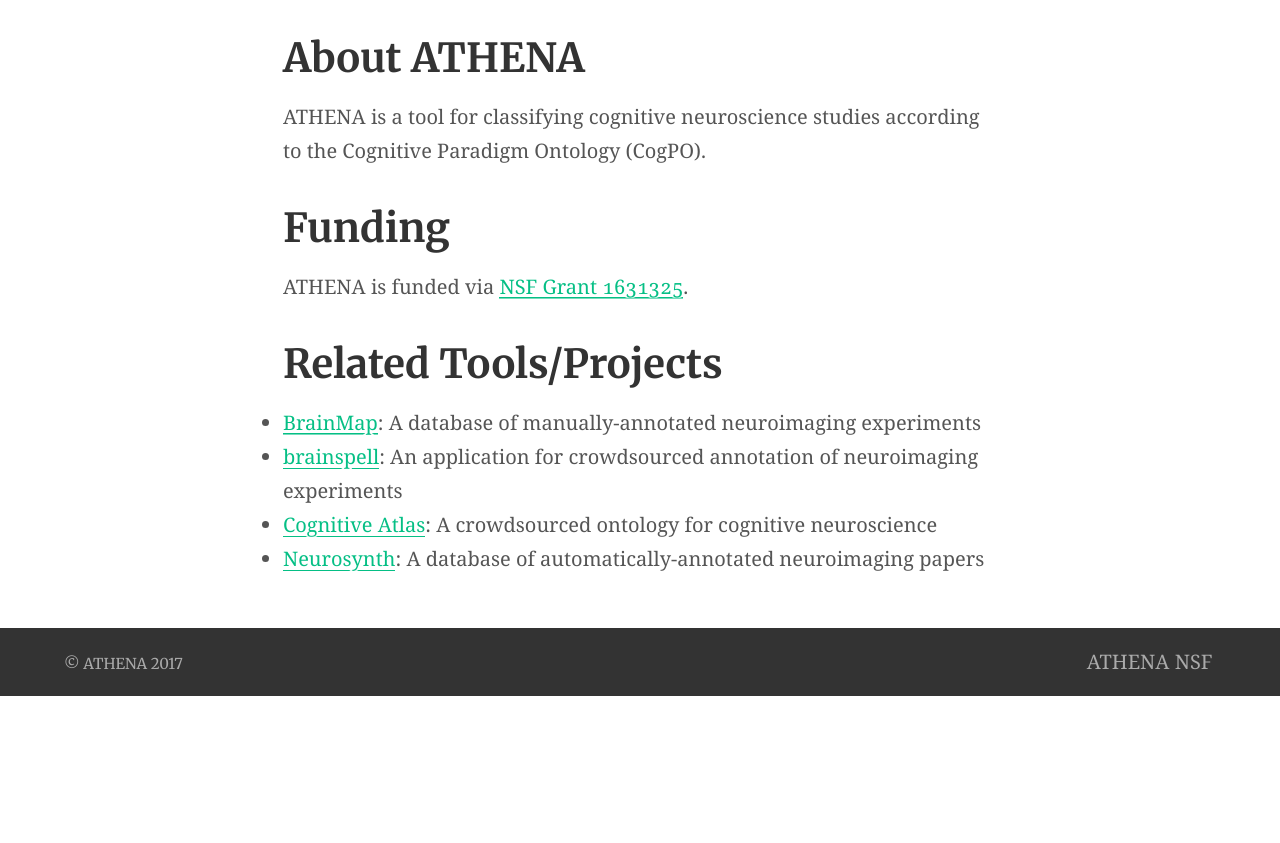
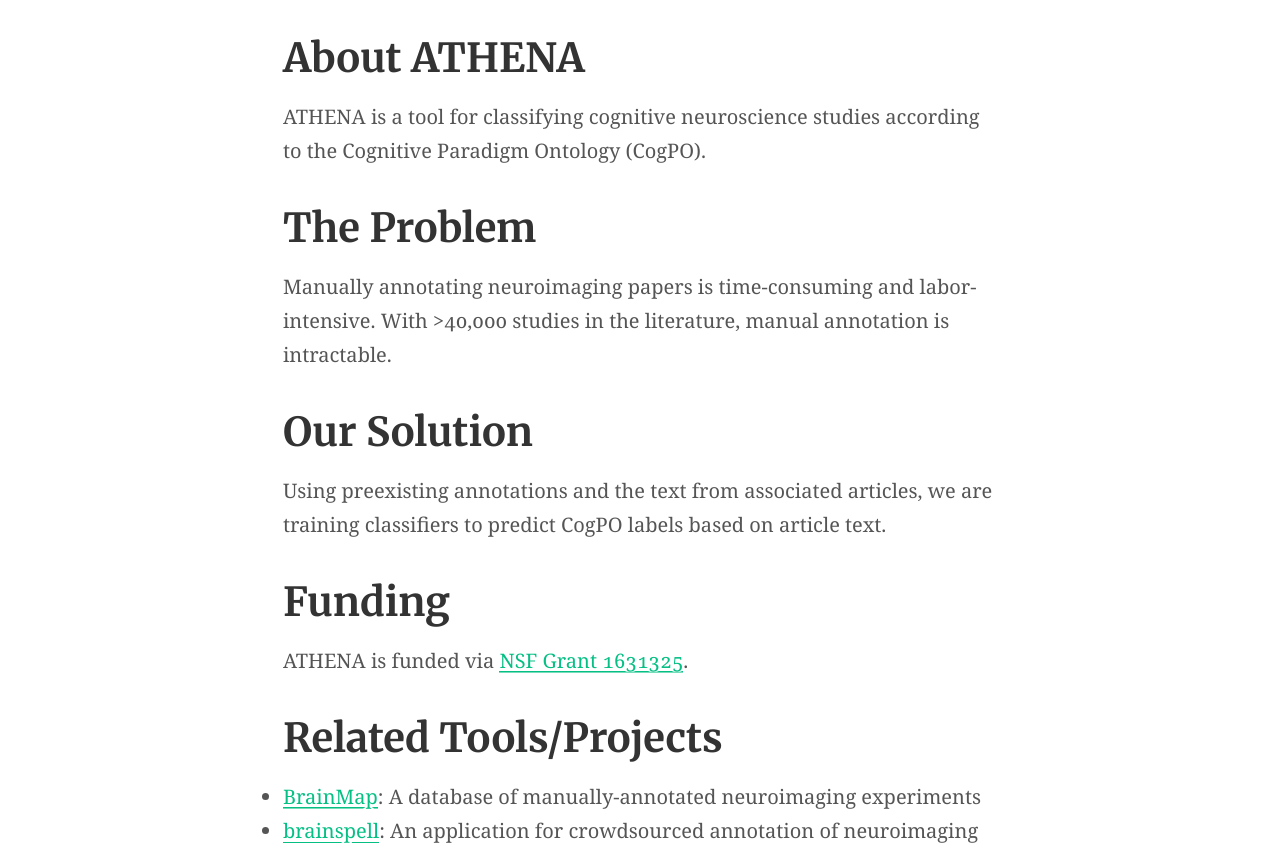
Before and after one commit to NBCLab/athena-web, a Jekyll site: the page built from index.md, in a window 1280 px wide and 900 px high, scrolled down 371 px, cut to the strip 57-900 px from the top of the window. Built offline with Jekyll 4.4.1, drawn with Linux system fonts in a browser that asks for light colours; before the commit the page ends 1124 px from its top, so only the background shows below that.

Commit message:
Add to homepage.

```diff
--- a/index.md
+++ b/index.md
@@ -4,10 +4,16 @@
   ## ATHENA
   Automated Text Harvesting and Exploration of Neuroimaging Annotations (ATHENA) is a tool for classifying cognitive neuroscience studies according to the Cognitive Paradigm Ontology (CogPO).
 feature_image: "https://unsplash.it/1300/400?image=971"
-excerpt: "STUFF"
+excerpt: ""
 ---
 
 ATHENA is a tool for classifying cognitive neuroscience studies according to the Cognitive Paradigm Ontology (CogPO).
+
+# The Problem
+Manually annotating neuroimaging papers is time-consuming and labor-intensive. With >40,000 studies in the literature, manual annotation is intractable.
+
+# Our Solution
+Using preexisting annotations and the text from associated articles, we are training classifiers to predict CogPO labels based on article text.
 
 # Funding
 ATHENA is funded via [NSF Grant 1631325](https://www.nsf.gov/awardsearch/showAward?AWD_ID=1631325).
```
